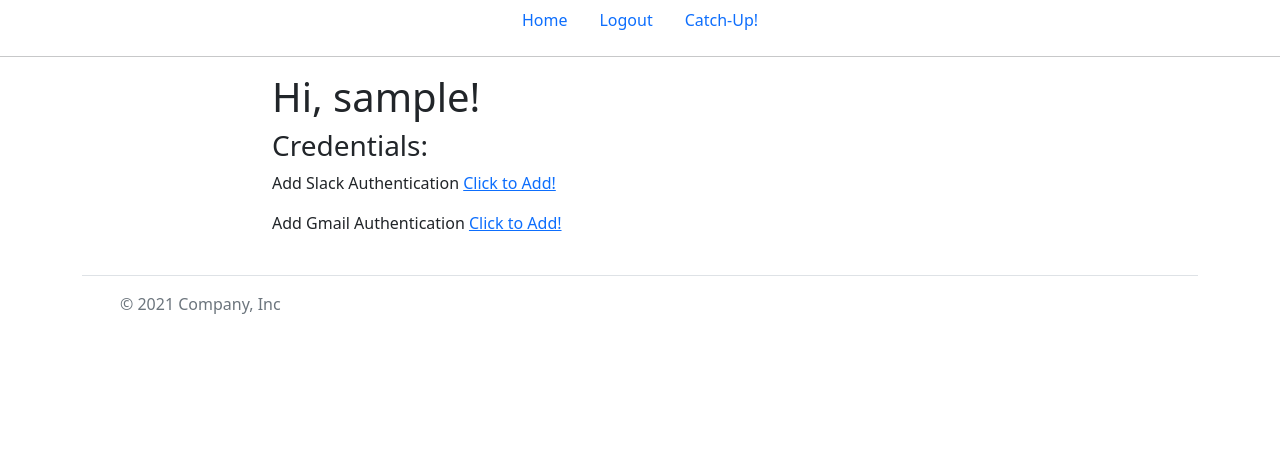
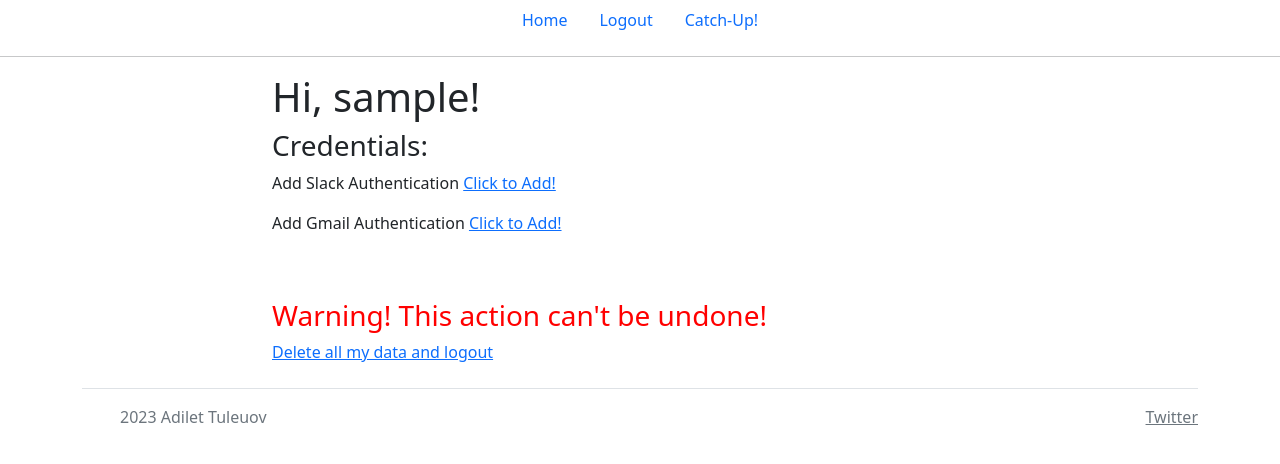
Before and after one commit to adilnaut/fast-catchup, a Flask app: page / in a window 1280 px wide. Shown: the top 464 px of the page. Run offline with Flask 2, Linux system fonts and the light colour scheme; the visitor is signed in with stand-in values (Sample User, id 1); data comes from the database, SQL or seed files in the repository; data that the repository does not hold is empty; some libraries are stand-ins or nearby versions.

```diff
--- a/app/routes.py
+++ b/app/routes.py
@@ -1,5 +1,6 @@
 import os
 import uuid
+import json
 from datetime import datetime
 from sqlalchemy.sql import text
 
@@ -7,7 +8,9 @@ from flask import render_template, send_file, request, flash, redirect, url_for
 from flask_login import current_user, login_user, logout_user, login_required
 from app import app, db
 from app.models import (User, Workspace, AudioFile, Platform, AuthData, PriorityListMethod, PriorityItemMethod,
-    PriorityItem, PriorityMessage, PriorityList)
+    PriorityItem, PriorityMessage, PriorityList, Session, SlackChannel, SlackUser, SlackMessage, SlackAttachment,
+    SlackLink, GmailMessage, GmailLink, GmailUser, GmailAttachment, GmailMessageTag, GmailMessageText,
+    GmailMessageListMetadata, GmailMessageLabel)
 from app.forms import LoginForm, RegistrationForm, GmailAuthDataForm, SlackAuthDataForm
 
 
@@ -225,6 +228,105 @@ def remove_users():
     db.session.commit()
     return redirect(url_for('index'))
 
+@app.route('/clear_all_user_data', methods=['GET'])
+def delete_user_data():
+    user_id = current_user.get_id()
+    # print("Current user is" % current_user)
+    workspace = Workspace.query.filter_by(user_id=user_id).first()
+    workspace_id = workspace.id
+    # print("Found workspace %s" % workspace_id)
+    platforms = Platform.query.filter_by(workspace_id=workspace_id).all()
+    # print("To start iterating on platforms %s" % ', '.join(platforms))
+    for platf in platforms:
+        slack_channels = SlackChannel.query.filter_by(platform_id=platf.id).all()
+        # print("To start iterating on slack_channels %s" % ', '.join(slack_channels))
+        for sc in slack_channels:
+            slack_messages = SlackMessage.query.filter_by(slack_channel_id=sc.id).all()
+            # print("To start iterating on slack_messages %s" % ', '.join(slack_messages))
+            for sm in slack_messages:
+                slack_attch = SlackAttachment.query.filter_by(slack_message_ts=sm.ts).all()
+                # print("To start iterating on slack_attachments %s" % ', '.join(slack_attch))
+                for sa in slack_attch:
+                    filepath = sa.filepath
+                    if filepath and os.path.exists(filepath):
+                        os.remove(filepath)
+                    db.session.delete(sa)
+                slack_links = SlackLink.query.filter_by(slack_message_ts=sm.ts).all()
+                # print("To start deleting slack links %s" % ', '.join(slack_links))
+                for sl in slack_links:
+                    db.session.delete(sl)
+                db.session.delete(sm)
+            db.session.delete(sc)
+        slack_users = SlackChannel.query.filter_by(platform_id=platf.id).all()
+        for su in slack_users:
+            db.session.delete(su)
+
+        gmail_users = GmailUser.query.filter_by(platform_id=platf.id).all()
+        for gu in gmail_users:
+            gmail_messages = GmailMessage.query.filter_by(gmail_user_email=gu.email).all()
+            for gm in gmail_messages:
+                g_tags = GmailMessageTag.query.filter_by(gmail_message_id=gm.id).all()
+                for g_tag in g_tags:
+                    db.session.delete(g_tag)
+                g_list_metas = GmailMessageListMetadata.query.filter_by(gmail_message_id=gm.id).all()
+                for g_list_meta in g_list_metas:
+                    db.session.delete(g_list_meta)
+                g_m_texts = GmailMessageText.query.filter_by(gmail_message_id=gm.id).all()
+                for g_m_text in g_m_texts:
+                    db.session.delete(g_m_text)
+                g_m_labels = GmailMessageLabel.query.filter_by(gmail_message_id=gm.id).all()
+                for g_m_label in g_m_labels:
+                    db.session.delete(g_m_label)
+                g_links = GmailLink.query.filter_by(gmail_message_id=gm.id).all()
+                for g_link in g_links:
+                    db.session.delete(g_link)
+                g_attachments = GmailAttachment.query.filter_by(gmail_message_id=gm.id).all()
+                for g_a in g_attachments:
+                    filepath = g_a.filepath
+                    if filepath and os.path.exists(filepath):
+                        os.remove(filepath)
+                    db.session.delete(g_a)
+                db.session.delete(gm)
+            db.session.delete(gu)
+
+        auth_data = AuthData.query.filter_by(platform_id=platf.id).all()
+        for ad in auth_data:
+            if ad.is_path:
+                filepath = ad.file_path
+                if filepath and os.path.exists(filepath):
+                    os.remove(filepath)
+            db.session.delete(ad)
+        p_lists = PriorityList.query.filter_by(platform_id=platf.id).all()
+        for p_list in p_lists:
+            p_items = PriorityItem.query.filter_by(priority_list_id=p_list.id).all()
+            for p_item in p_items:
+                p_i_methods = PriorityItemMethod.query.filter_by(priority_item_id=p_item.id).all()
+                for p_i_m in p_i_methods:
+                    db.session.delete(p_i_m)
+                db.session.delete(p_item)
+            db.session.delete(p_list)
+        p_messages = PriorityMessage.query.filter_by(platform_id=platf.id).all()
+        for p_m in p_messages:
+            db.session.delete(p_m)
+        p_list_methods = PriorityListMethod.query.filter_by(platform_id=platf.id).all()
+        for p_l_m in p_list_methods:
+            db.session.delete(p_l_m)
+
+        db.session.delete(platf)
+    sessions = Session.query.filter_by(workspace_id=workspace_id).all()
+    for sess in sessions:
+        audio_file = AudioFile.query.filter_by(session_id=sess.session_id).first()
+        if audio_file:
+            filepath = audio_file.file_path
+            if filepath and os.path.exists(filepath):
+                os.remove(filepath)
+            db.session.delete(audio_file)
+        db.session.delete(sess)
+    db.session.delete(workspace)
+    db.session.delete(current_user)
+    db.session.commit()
+    flash('Successfully deleted all user data, message attachments, tokens and files!')
+    return redirect(url_for('login'))
 
 
 @app.route('/test_gmail_etl', methods=['GET'])
@@ -250,57 +352,29 @@ def test_clear_slack_table():
 @app.route('/generate_summary', methods=['GET'])
 @login_required
 def first():
-    unread_slack = []
-    unread_gmail = []
+    session_id = request.args.get('session_id')
 
-    gptin = {'slack_list': unread_slack,
-             'gmail_list': unread_gmail}
-    gptout = {'summary': ' Press Generate to generate summary'}
+    gptout = {}
 
-    return render_template('generate_summary.html', title='Summary', gptin=gptin, gptout=gptout)
-
-def get_seconds(duration):
-    # td = timedelta(hours=0, minutes=0, seconds=float(duration))
-    total_seconds = duration.total_seconds()
-    return total_seconds
-
-@app.route('/generate_summary', methods=['POST'])
-@login_required
-def gen_summary():
-    gptin = {}
-    gptout = {}
-    session_id = uuid.uuid4().hex
-
-
-    get_last_session = request.form.get("session-checkbox") != None
-
-    if get_last_session:
-        session_id = db.session.execute(text('''
-            SELECT session_id FROM priority_list WHERE id = (SELECT max(id) FROM priority_list);''')).fetchone()
-        if session_id:
-            session_id = session_id[0]
-        else:
-            flash('No previous sessions found!')
-            redirect(url_for('first'))
-    gpt_summary, filepath, word_boundaries = generate_summary(session_id=session_id, get_last_session=get_last_session)
-
-
-    persist_audio = False
-    if persist_audio:
+    if not session_id:
+        gptout['summary'] = ' Press Generate to generate summary'
         user_id = current_user.get_id()
         workspace = Workspace.query.filter_by(user_id=user_id).one()
         workspace_id = workspace.id
-        timestamp = int(round(datetime.now().timestamp()))
-        audio_kwargs = {'workspace_id': workspace_id
-            , 'created': timestamp
-            , 'file_path': filepath}
+        past_sessions = Session.query.filter_by(workspace_id=workspace_id).all()
+        gptout['past_sessions'] = [(p_sess.session_id, p_sess.date) for p_sess in past_sessions]
+        return render_template('generate_summary.html', title='Summary', gptout=gptout)
 
-        audio_row = AudioFile(**audio_kwargs)
-        db.session.add(audio_row)
-        db.session.commit()
+    gpt_summary, filepath, word_boundaries = generate_summary(session_id=session_id)
 
     gptout['filepath'] = filepath
 
+    gptout = build_tags_for_audio_highlight(session_id, gpt_summary, word_boundaries, gptout)
+
+    return render_template('generate_summary.html', title='Summary', gptout=gptout)
+
+
+def build_tags_for_audio_highlight(session_id, gpt_summary, word_boundaries, gptout):
     timed_text = []
     p_tags = []
     a_tags = []
@@ -316,22 +390,64 @@ def gen_summary():
         # highlight_text = gpt_summary[start:end]
         # all_text = gpt_summary[:start] + ' <mark> ' + highlight_text + ' </mark> ' + gpt_summary[end:]
         # timed_text.append('%s | %s' % (wb['audio_offset'], all_text))
-        timed_text.append('%s | %s' % (wb['audio_offset'], get_seconds(wb['duration'])))
+        timed_text.append('%s | %s' % (wb['audio_offset'], wb['duration']))
 
     if not p_tags:
         p_tags.append(' '.join(a_tags))
 
     sorted_items = get_p_items_by_session(session_id=session_id)
-    print(sorted_items)
-    # print(timed_text)
     gptout['word_boundaries'] = '\n'.join(timed_text)
     gptout['p_tags'] = '<p>'+ '</p><p>'.join(p_tags) + '</p>'
     gptout['sorted_items'] = sorted_items
-    # gptout['word_boundaries'] = timed_text
+
+    user_id = current_user.get_id()
+    workspace = Workspace.query.filter_by(user_id=user_id).one()
+    workspace_id = workspace.id
+    past_sessions = Session.query.filter_by(workspace_id=workspace_id).all()
+    gptout['past_sessions'] = [(p_sess.session_id, p_sess.date) for p_sess in past_sessions]
+
+    return gptout
+
+def save_audio_data(session_id, word_boundaries, filepath):
+
+    timestamp = int(round(datetime.now().timestamp()))
+    audio_kwargs = {'session_id': session_id
+        , 'created': timestamp
+        , 'word_boundaries': json.dumps(word_boundaries)
+        , 'file_path': filepath}
+
+    audio_row = AudioFile(**audio_kwargs)
+    db.session.add(audio_row)
+    db.session.commit()
+
+@app.route('/generate_summary', methods=['POST'])
+@login_required
+def gen_summary():
+    gptout = {}
+    session_id = uuid.uuid4().hex
 
 
+    get_last_session = request.form.get("session-checkbox") != None
 
-    return render_template('generate_summary.html', title='Summary', gptin=gptin, gptout=gptout)
+    if get_last_session:
+        session_id = db.session.execute(text('''
+            SELECT session_id FROM priority_list WHERE id = (SELECT max(id) FROM priority_list);''')).fetchone()
+        if session_id:
+            session_id = session_id[0]
+        else:
+            flash('No previous sessions found!')
+            redirect(url_for('first'))
+
+    gpt_summary, filepath, word_boundaries = generate_summary(session_id=session_id, get_last_session=get_last_session)
+
+    save_audio_data(session_id, word_boundaries, filepath)
+
+    gptout['filepath'] = filepath
+
+    gptout = build_tags_for_audio_highlight(session_id, gpt_summary, word_boundaries, gptout)
+
+
+    return render_template('generate_summary.html', title='Summary', gptout=gptout)
 
 
 @app.route('/', methods=['POST', 'GET'])
--- a/app/templates/base.html
+++ b/app/templates/base.html
@@ -57,19 +57,8 @@
         </ul>
         {% endif %}
         {% endwith %}
-        <div class="container">
-            <div class="row">
-                <div class="col-md-2">
-                    <p>  </p>
-                </div>
-                <div class="col-md-8">
-                    {% block content %}{% endblock %}
-                </div>
-                <div class="col-md-2">
-                    <p>  </p>
-                </div>
-            </div>
-        </div>
+        {% block content %}{% endblock %}
+
 
 
     <div class="container">
@@ -78,13 +67,11 @@
           <a href="/" class="mb-3 me-2 mb-md-0 text-muted text-decoration-none lh-1">
             <svg class="bi" width="30" height="24"><use xlink:href="#bootstrap"/></svg>
           </a>
-          <span class="text-muted">&copy; 2021 Company, Inc</span>
+          <span class="text-muted">2023 Adilet Tuleuov</span>
         </div>
 
         <ul class="nav col-md-4 justify-content-end list-unstyled d-flex">
-          <li class="ms-3"><a class="text-muted" href="#"><svg class="bi" width="24" height="24"><use xlink:href="#twitter"/></svg></a></li>
-          <li class="ms-3"><a class="text-muted" href="#"><svg class="bi" width="24" height="24"><use xlink:href="#instagram"/></svg></a></li>
-          <li class="ms-3"><a class="text-muted" href="#"><svg class="bi" width="24" height="24"><use xlink:href="#facebook"/></svg></a></li>
+          <li class="ms-3"><a class="text-muted" href="https://twitter.com/TuleuovAdilet">Twitter</a></li>
         </ul>
       </footer>
     </div>
--- a/app/templates/index.html
+++ b/app/templates/index.html
@@ -1,6 +1,12 @@
 {% extends "base.html" %}
 
 {% block content %}
+<div class="container">
+    <div class="row">
+        <div class="col-md-2">
+            <p> </p>
+        </div>
+        <div class="col-md-8">
             <h1>Hi, {{ current_user.username }}!</h1>
             <h3>Credentials:</h3>
             {% for auth_obj in auth_data %}
@@ -11,4 +17,14 @@
             <p>Add Slack Authentication <a href="{{ url_for('upload_slack_auth') }}">Click to Add!</a></p>
             <p>Add Gmail Authentication <a href="{{ url_for('upload_gmail_auth') }}">Click to Add!</a></p>
 
+            <br>
+            <br>
+            <h3 style="color: red;"> Warning! This action can't be undone! </h3>
+            <a href="{{ url_for('delete_user_data') }}"> Delete all my data and logout </a>
+        </div>
+        <div class="col-md-2">
+            <p>  </p>
+        </div>
+    </div>
+</div>
 {% endblock %}
--- a/quickstart/gmail_utils.py
+++ b/quickstart/gmail_utils.py
@@ -172,7 +172,7 @@ def parse_email_part(part, id, service, db, handle_subparts=False, extract_text_
     return text_parts, num_processed
 
 
-def etl_gmail(service, db, session_id=None, max_messages=5, unread_only=True):
+def etl_gmail(service, db, session_id=None, max_messages=20, unread_only=True):
 
     results = service.users().messages().list(userId='me', labelIds='INBOX').execute()
     messages = results.get('messages', [])
@@ -458,7 +458,7 @@ def get_list_data_by_g_id(gmail_message_id):
         subject_ = gmail_message.subject
         date_ = gmail_message.date
         if date_:
-            date_ = convert_to_utc(date_).strftime('%m/%d/%Y, %H:%M:%S')
+            date_ = convert_to_utc(date_).strftime('%m/%d/%Y, %H:%M')
 
         text_summary = GmailMessageText.query.filter_by(gmail_message_id=gmail_message_id) \
             .filter_by(is_summary=True).first()
--- a/quickstart/platform.py
+++ b/quickstart/platform.py
@@ -162,7 +162,7 @@ def get_abstract_for_gmail(gmail_message):
     return result_text, id_
 
 def summarize_with_gpt3(input_text):
-    time.sleep(0.5)
+    time.sleep(0.1)
     ''' Prompt ChatGPT or GPT3 level of importance of one message directly
         TODO: save not only parsed value but also explanation
         TODO: decice where None values should be handled and throw exception
```
Also changed, not shown: app/admin_views.py (+5 -2 lines), app/models.py (+14 -5 lines), app/templates/generate_summary.html (+18 -0 lines), app/templates/login.html (+12 -0 lines), app/templates/register.html (+12 -0 lines), app/templates/upload_gmail_auth.html (+12 -0 lines), app/templates/upload_slack_auth.html (+12 -0 lines), migrations/versions/0c562f351770_.py (added, +44 -0 lines), migrations/versions/85f337478ffc_add_sessions_table.py (added, +33 -0 lines), migrations/versions/f31834b8c7a0_add_session_id_to_audio.py (added, +32 -0 lines), quickstart/priority_engine.py (+27 -10 lines), quickstart/quickstart.py (+47 -12 lines). Lines whose indentation alone changed are shown as unchanged.
